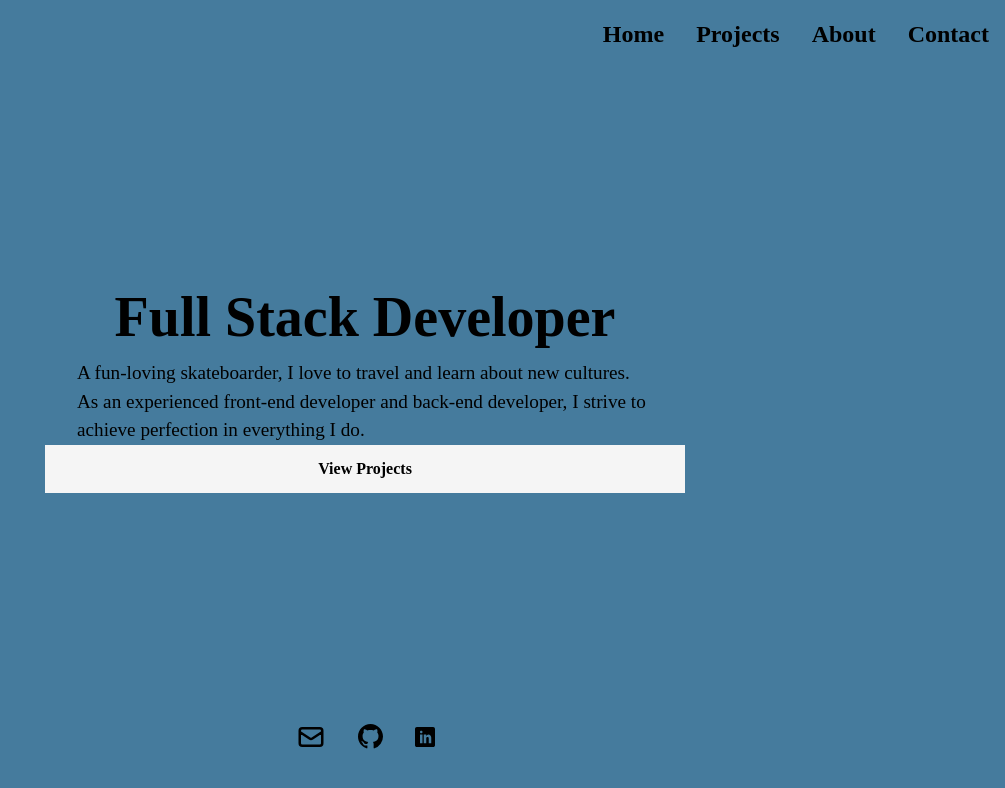
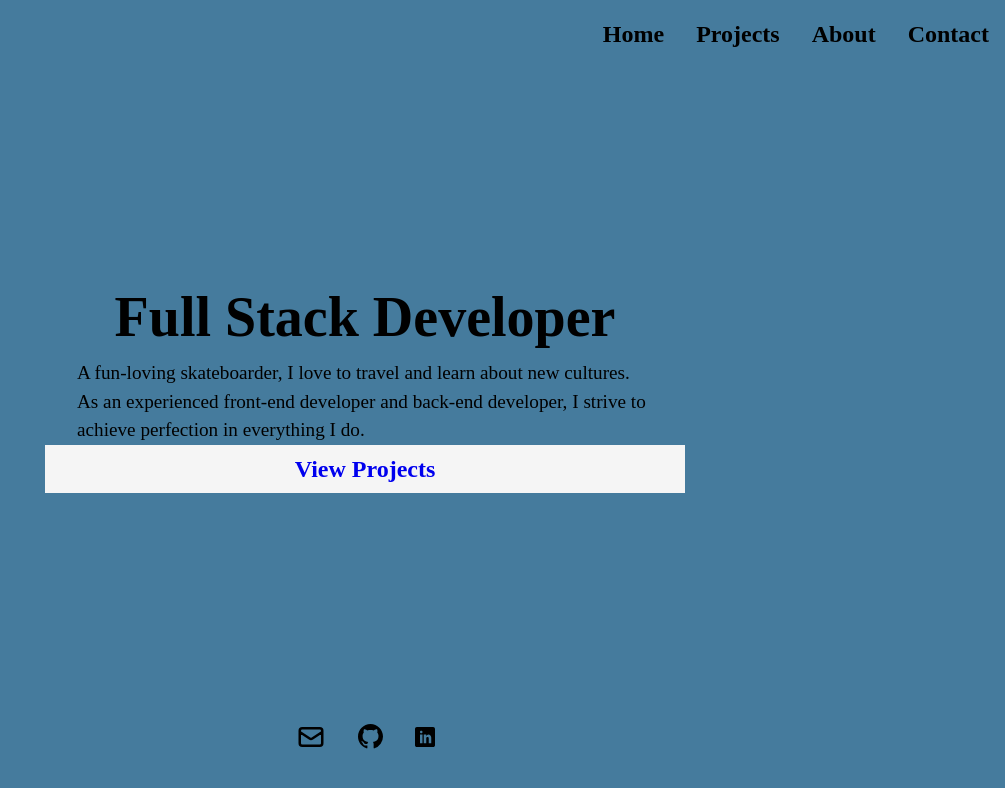
Before and after one commit to Eric-Santos/pwa-portfolio, a React (Create React App) app: page / in a window 1280 px wide. Shown: the top 788 px of the page, without its empty margins (275-1280 px from the left). Built offline with nearby package versions, Linux system fonts and the light colour scheme.

Commit message:
fixed accessiblity issues

```diff
--- a/src/components/Footer.js
+++ b/src/components/Footer.js
@@ -8,13 +8,13 @@ const Footer = () => {
   return (
     <>
       <footer>
-        <a href='"mailto: eric.santos.dev@gmail.com'>
+        <a href='"mailto: eric.santos.dev@gmail.com' alt='email'>
           <HiOutlineMail size="30" />
         </a>
-        <a href="https://github.com/Eric-Santos">
+        <a href="https://github.com/Eric-Santos" alt='github'>
           <GoMarkGithub size="25" />
         </a>
-        <a href="https://www.linkedin.com/in/ericsantos01/">
+        <a href="https://www.linkedin.com/in/ericsantos01/" alt='linkedin'>
           <ImLinkedin size="20" />
         </a>
       </footer>
--- a/src/components/Home.js
+++ b/src/components/Home.js
@@ -16,7 +16,7 @@ const Home = () => {
             developer, I strive to achieve perfection in everything I do.
           </p>
           <Link to="projects" className="project-link">
-            <h4>View Projects</h4>
+            <h2>View Projects</h2>
           </Link>
         </div>
         <Footer />
```
